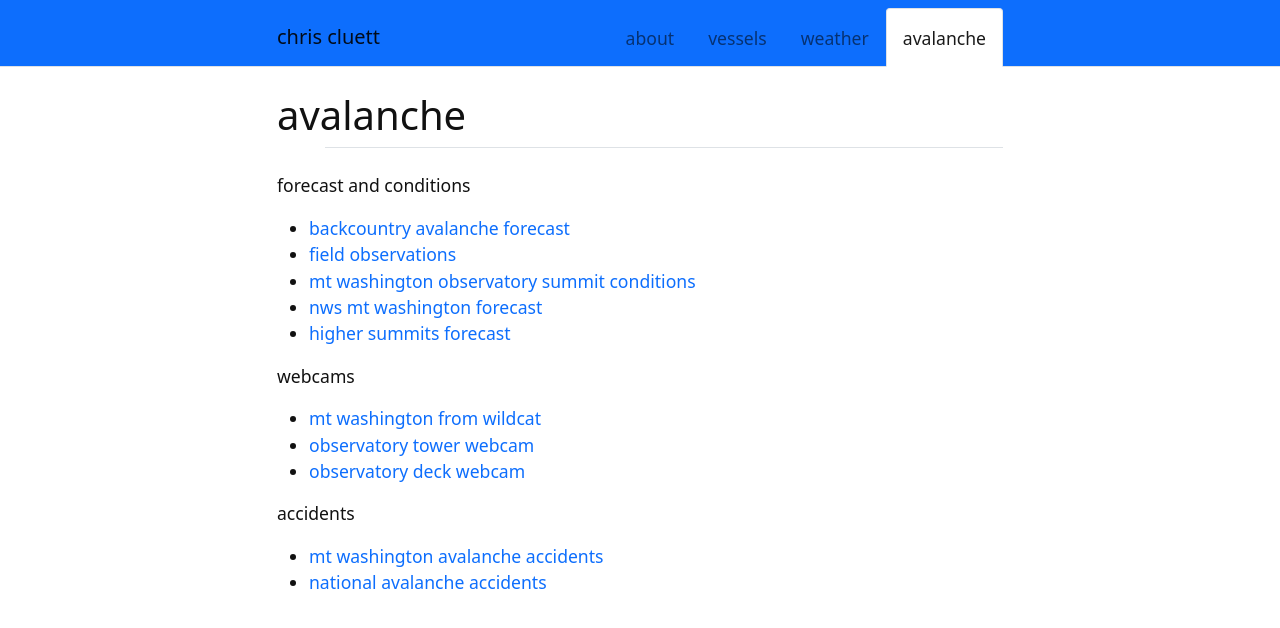
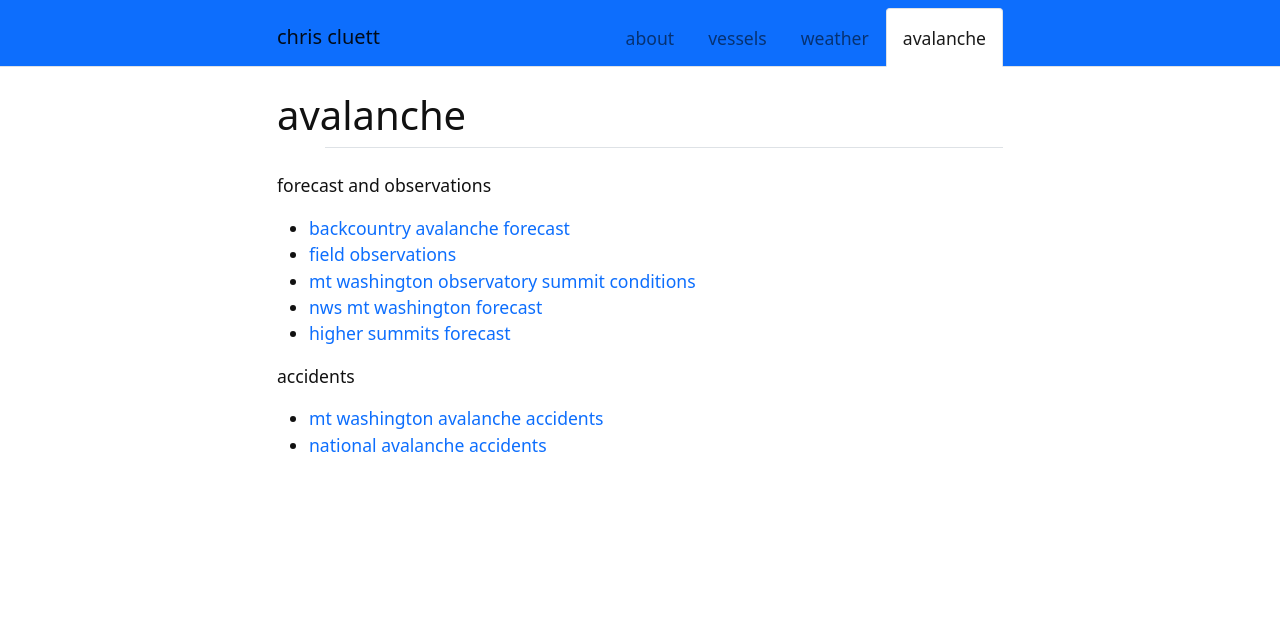
Before and after one commit to ccluett/website, a Jekyll site: the page built from content/avalanche.md, in a window 1280 px wide. Shown: the top 628 px of the page. Built offline with Jekyll 4.4.1, drawn with Linux system fonts in a browser that asks for light colours.

Commit message:
Update avalanche.md

```diff
--- a/content/avalanche.md
+++ b/content/avalanche.md
@@ -3,23 +3,23 @@ title: avalanche
 nav: true
 ---
 
-forecast and conditions
+forecast and observations
 * [backcountry avalanche forecast](https://www.mountwashingtonavalanchecenter.org/forecasts/#/presidential-range)
 * [field observations](https://www.mountwashingtonavalanchecenter.org/observations/#/view)
 * [mt washington observatory summit conditions](https://mountwashington.org/weather/current-summit-conditions/)
 * [nws mt washington forecast](https://forecast.weather.gov/MapClick.php?lat=44.27049000000005&lon=-71.30345999999997)
 * [higher summits forecast](https://mountwashington.org/weather/higher-summits-forecast/)
 
+accidents
+* [mt washington avalanche accidents](https://www.mountwashingtonavalanchecenter.org/incidents/)
+* [national avalanche accidents](https://avalanche.org/avalanche-accidents/)
+
+<!---
 webcams
 * [mt washington from wildcat](https://www.youtube.com/watch?v=p24ghWgdpew)
 * [observatory tower webcam](https://www.youtube.com/watch?v=5qVHjf7hKZU)
 * [observatory deck webcam](https://www.youtube.com/watch?v=RUN2G9r136c)
 
-accidents
-* [mt washington avalanche accidents](https://www.mountwashingtonavalanchecenter.org/incidents/)
-* [national avalanche accidents](https://avalanche.org/avalanche-accidents/)
-
-<!---
 references
 * [avalanche encyclopedia](https://avalanche.org/avalanche-encyclopedia/)
 * [avalanche problems](https://avalanche.org/avalanche-encyclopedia/avalanche/avalanche-problems/)
```
